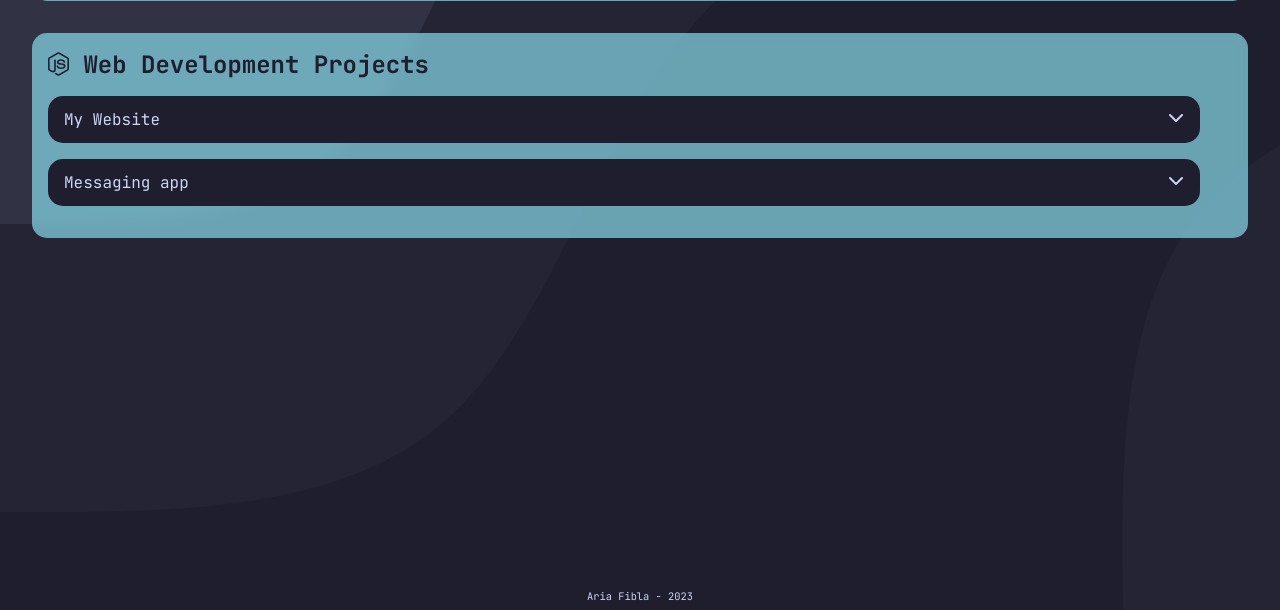
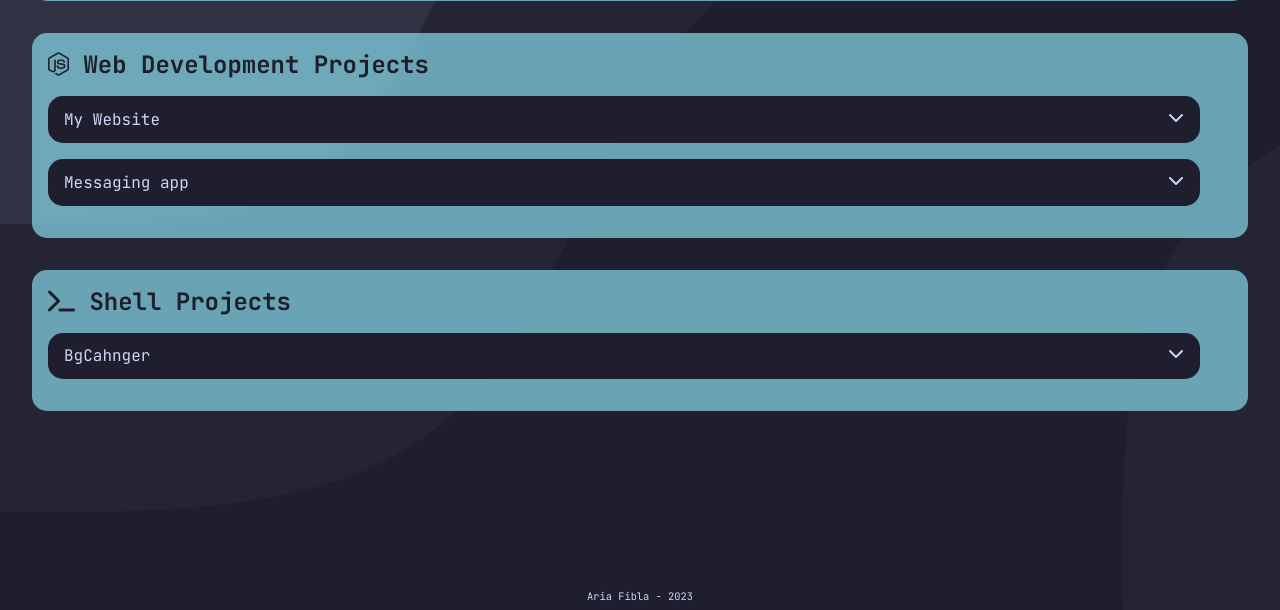
Before and after one commit to lxbx44/lxbx44.github.io, a web app: file projects/index.html in a window 1280 px wide. Shown: the part 640-1250 px from the top of the page. Run offline with its HTML, style and script files only (its server is not run), Linux system fonts and the light colour scheme; some libraries are stand-ins or nearby versions.

Commit message:
update projects

```diff
--- a/css/styles.css
+++ b/css/styles.css
@@ -644,10 +644,5 @@ section#projects .prj-content .prj-prj .prjcont i {
 .passwd-manager p {
   margin: 0.6rem 0;
 }
-.passwd-manager img {
-  width: 80%;
-  border-radius: 15px;
-  border: solid #89dceb 2px;
-}
 
 /*# sourceMappingURL=styles.css.map */
--- a/css/styles.scss
+++ b/css/styles.scss
@@ -736,9 +736,4 @@ section#projects {
     p {
         margin: 0.6rem 0;
     }
-    img {
-        width: 80%;
-        border-radius: 15px;
-        border: solid $sky 2px;
-    }
 }
--- a/projects/index.html
+++ b/projects/index.html
@@ -126,12 +126,6 @@
                                     Github Repo <i style="font-size: 14px;margin-left: 7px;" class="fa-solid fa-up-right-from-square"></i>
                                 </a>
                             </h3>
-
-
-                            <h3>Images</h3>
-
-                            <img src="/img/prj/pmcli.png">
-
                         </div>
                     </div>
 
@@ -202,6 +196,21 @@
                 </div>
 
 
+                <div class="prj-prj">
+                    <h2><i class="fa-solid fa-terminal"></i> Shell Projects</h2>
+
+                    <div class="prjcont" id="prj-closed">
+                        <p class="prj-prj-p">BgCahnger</p>
+                        <i id="prj-click" class="closeopen fa-solid fa-chevron-down"></i>
+                        <div>
+                            <p>Password manager is an app for idk</p>
+                            <p>Password manager is an app for idk</p>
+                            <p>Password manager is an app for idk</p>
+                            <p>Password manager is an app for idk</p>
+                        </div>
+                    </div>
+                </div>
+
             </div>
 
         </section>
```
Also changed, not shown: 1 other file.
